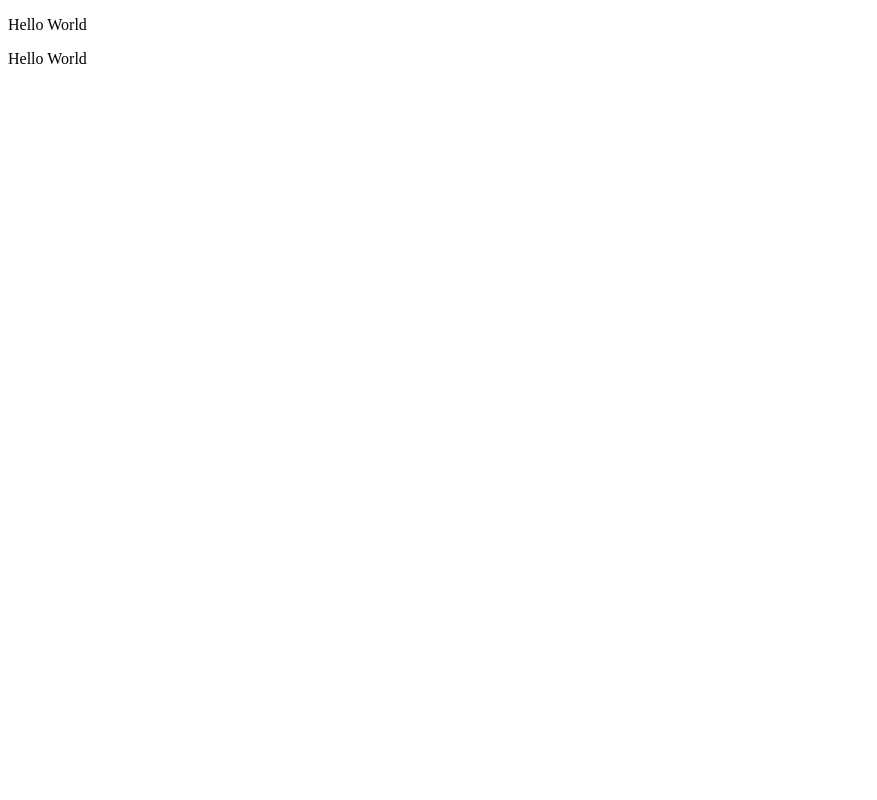
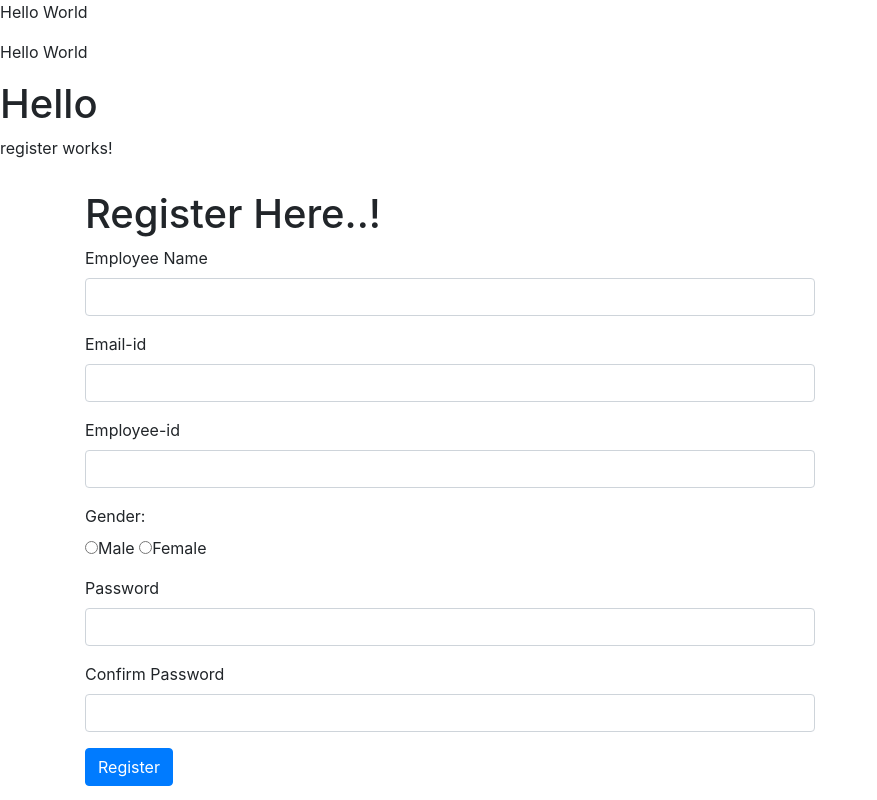
Before and after one commit to RuntimeMonks/FDClient, an Angular app: page /register in a window 1280 px wide. Before the commit this address led to /. Shown: the whole page, without its empty margins (0-877 px from the left). Built offline with nearby package versions, Linux system fonts and the light colour scheme.

Commit message:
Register Page

```diff
--- a/angular.json
+++ b/angular.json
@@ -24,6 +24,7 @@
               "src/assets"
             ],
             "styles": [
+              "node_modules/bootstrap/dist/css/bootstrap.min.css",
               "src/styles.css"
             ],
             "scripts": []
@@ -89,6 +90,7 @@
               "src/assets"
             ],
             "styles": [
+              "node_modules/bootstrap/dist/css/bootstrap.min.css",
               "src/styles.css"
             ],
             "scripts": []
--- a/package.json
+++ b/package.json
@@ -19,6 +19,7 @@
     "@angular/platform-browser": "~8.2.13",
     "@angular/platform-browser-dynamic": "~8.2.13",
     "@angular/router": "~8.2.13",
+    "bootstrap": "^4.3.1",
     "rxjs": "~6.4.0",
     "tslib": "^1.10.0",
     "zone.js": "~0.9.1"
--- a/src/app/app-routing.module.ts
+++ b/src/app/app-routing.module.ts
@@ -1,8 +1,13 @@
 import { NgModule } from '@angular/core';
 import { Routes, RouterModule } from '@angular/router';
+import { RegisterComponent } from './register/register.component';
 
 
-const routes: Routes = [];
+const routes: Routes = [
+  {
+    path:'register', component:RegisterComponent
+  }
+];
 
 @NgModule({
   imports: [RouterModule.forRoot(routes)],
--- a/src/app/app.component.html
+++ b/src/app/app.component.html
@@ -0,0 +1,5 @@
+<h1>Hello
+    </h1>
+    <app-register>
+
+</app-register>
--- /dev/null
+++ b/src/app/register/register.component.css
@@ -0,0 +1,8 @@
+.container{
+    margin-top: 30px;
+}
+
+input.ng-ivalid.ng-touched
+{
+border:1px solid red;
+}
--- /dev/null
+++ b/src/app/register/register.component.html
@@ -0,0 +1,62 @@
+<div class="page-header">
+<p>register works!</p>
+<div class="container">
+<div class="row">
+    <div class="col-xs-12 col-sm-10 col-md-8 col-sm-offset-1 col-md-offset-2">
+          <h1>Register Here..!</h1>
+<form (ngSubmit)="onsubmit1(f)" #f="ngForm">
+
+<div class="form-group" >
+<label for="firstName">Employee Name</label>
+<input
+ type="text"
+ id="username"
+ class="form-control"
+ ng-model="ename"
+ required
+ >
+</div>
+<div class="form-group">
+<label for="email">Email-id</label>
+<input
+ type="email"
+ id="mailid"
+ class="form-control"
+ ng-model="email"
+ email>
+</div>
+<div class="form-group">
+<label for="firstName">Employee-id</label>
+<input
+ type="number"
+ class="form-control"
+ ng-model="eid">
+</div>
+<div class="form-group">
+<label for="gender">Gender:</label><br>
+ <input type="radio" value="male" ng-model="male" />Male
+<input type="radio"  value="Female"  ng-model="female" />Female
+</div>
+<div class="form-group">
+<label for="firstName">Password</label>
+<input
+ type="password"
+ id="password"
+ class="form-control"
+ ng-model="pwd" >
+</div>
+
+<div class="form-group">
+    <label for="firstName">Confirm Password</label>
+    <input
+ type="password"
+ id="cpassword"
+ class="form-control"
+ ng-model="cpwd" >
+</div>
+
+<button class="btn btn-primary" type="submit" [disabled]="!f.valid" >Register </button>
+</form>
+</div>
+</div>
+</div>
--- /dev/null
+++ b/src/app/register/register.component.ts
@@ -0,0 +1,22 @@
+import { Component, OnInit, ElementRef } from '@angular/core';
+import { NgForm } from '@angular/forms';
+
+@Component({
+  selector: 'app-register',
+  templateUrl: './register.component.html',
+  styleUrls: ['./register.component.css']
+})
+export class RegisterComponent implements OnInit {
+
+  constructor() { }
+
+  ngOnInit() {
+  }
+
+  onsubmit1(){
+  console.log("form")
+
+  // console.log(form1)
+
+  }
+}
```
Also changed, not shown: src/app/app.module.ts (+7 -3 lines), 2 other files (tests, documents, lock files or other folders).
